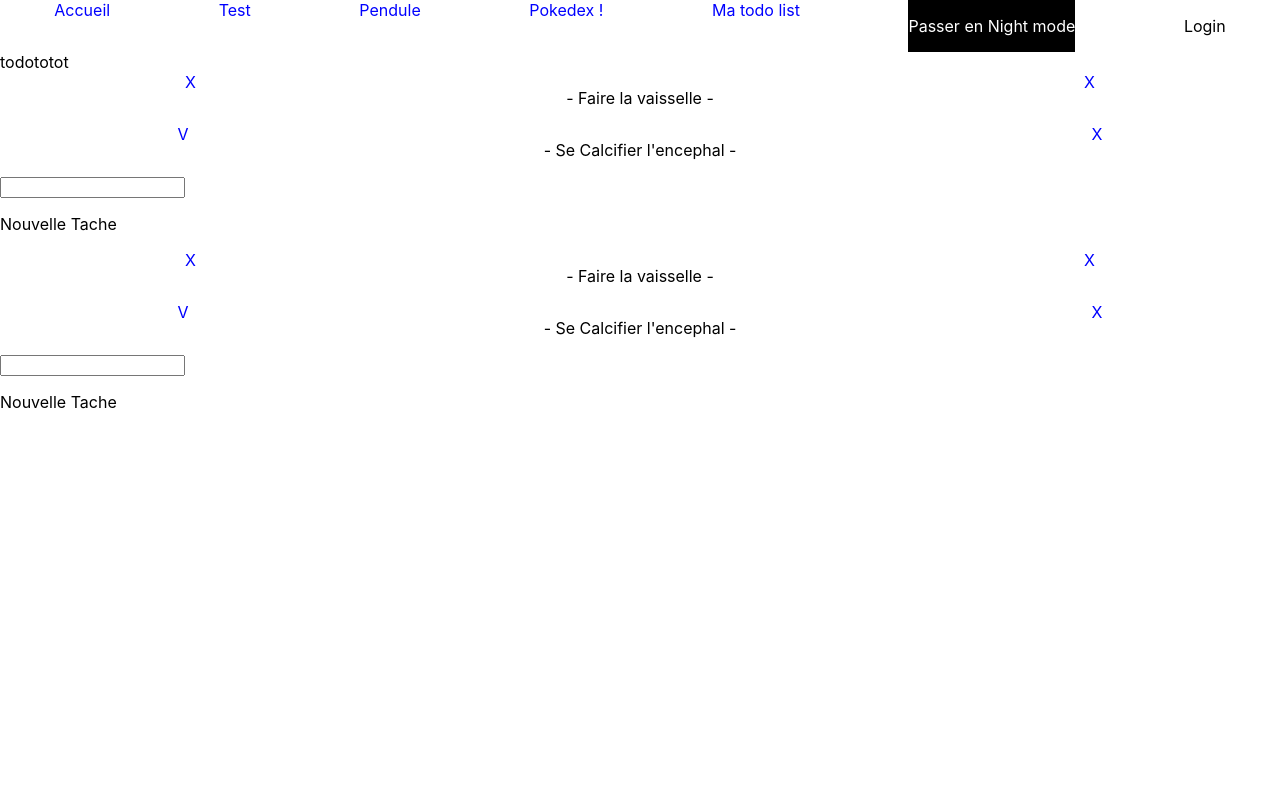
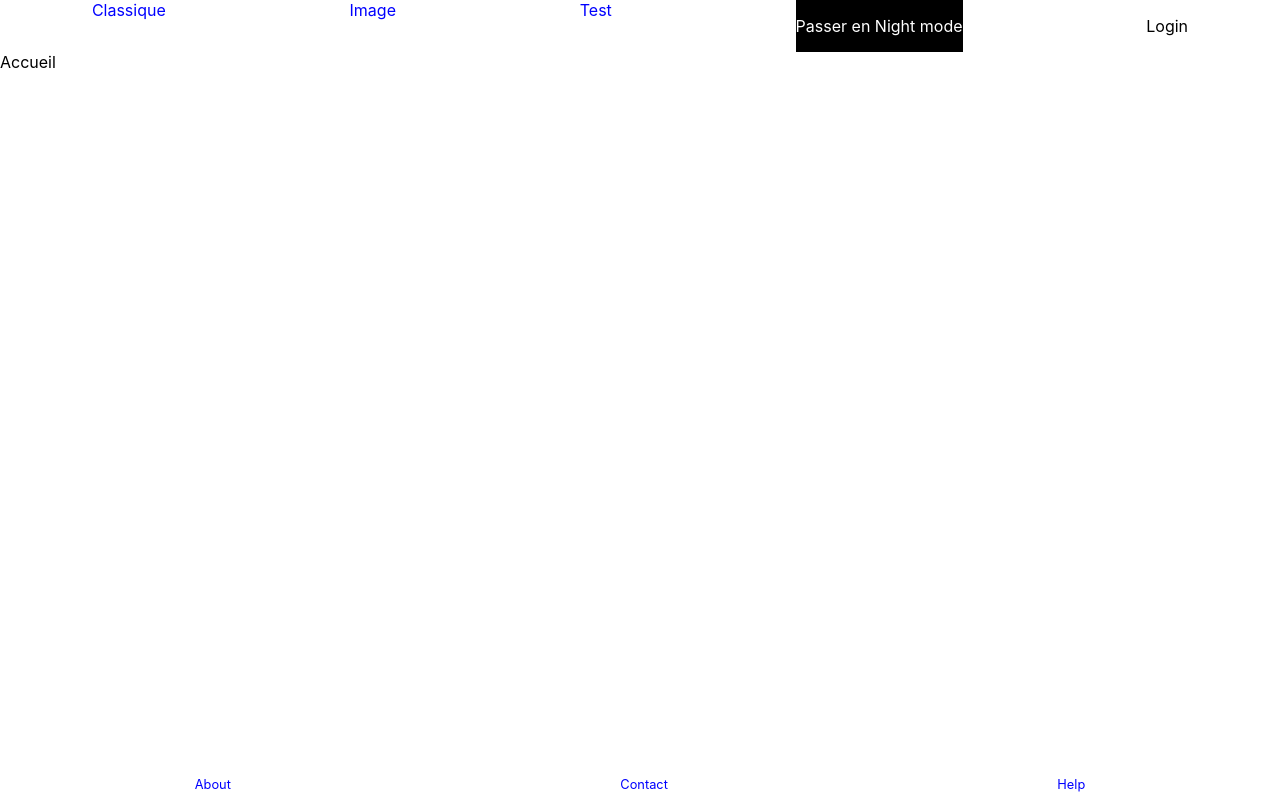
Before and after one commit to Nvmeless/roll2diceCours, a React (Create React App) app: page / in a window 1280 px wide. Built offline with nearby package versions, Linux system fonts and the light colour scheme.

Commit message:
mise en place des pages (wireframe) et atoms de base

```diff
--- a/package.json
+++ b/package.json
@@ -9,6 +9,8 @@
     "@testing-library/react": "^16.3.0",
     "@testing-library/user-event": "^13.5.0",
     "axios": "^1.9.0",
+    "eslint": "^8.57.1",
+    "prettier": "^3.5.3",
     "react": "^19.1.0",
     "react-dom": "^19.1.0",
     "react-redux": "^9.2.0",
--- a/src/App.js
+++ b/src/App.js
@@ -1,4 +1,3 @@
-import logo from "./logo.svg";
 import "./App.css";
 import {
   NightModeContext,
@@ -9,8 +8,8 @@ import { ThemeProvider } from "styled-components";
 import { useState, useContext, useEffect } from "react";
 import { Accueil, Clock, Test } from "./components/pages";
 import { Typography } from "./components/atoms";
-import Pokedex from "./components/pages/Pokedex";
-import Tasks from "./components/pages/Tasks";
+import About from "./components/pages/About";
+import Classique from "./components/pages/Classique";
 
 function App() {
   const nightTheme = {
@@ -19,7 +18,7 @@ function App() {
     },
     typography: {
       subTitle: "white",
-      link: "green",
+      link: "cyan",
     },
     container: {
       primary: "black",
@@ -45,54 +44,51 @@ function App() {
     window.matchMedia("(prefers-color-scheme: dark)").matches
   );
   let context = useContext(NightModeContext);
-  const [slug, setSlug] = useState("todo");
+  const [slug, setSlug] = useState("home");
   const [logged, setLogged] = useState(false);
 
   const getPageContent = () => {
     switch (slug) {
-      case "test":
-        return <Test></Test>;
-        break;
-      case "clock":
-        return <Clock></Clock>;
-        break;
-      case "pokedex":
-        return <Pokedex></Pokedex>;
-        break;
-      case "todo":
-        return <Tasks></Tasks>;
-        break;
       case "home":
-      default:
         return <Accueil></Accueil>;
-        break;
+      case "classique":
+        return <Classique></Classique>;
+      case "image":
+        return <img src="https://picsum.photos/200/300" alt="random" />;
+      case "about":
+        return <About></About>;
     }
   };
   const menu = [
     {
-      slug: "home",
-      text: "Accueil",
+      slug: "classique",
+      text: "Classique",
+    },
+    {
+      slug: "image",
+      text: "Image",
     },
     {
       slug: "test",
       text: "Test",
     },
+  ];
+  const sousMenu = [
     {
-      slug: "clock",
-      text: "Pendule",
+      slug: "about",
+      text: "About",
     },
     {
-      slug: "pokedex",
-      text: "Pokedex !",
+      slug: "contact",
+      text: "Contact",
     },
     {
-      slug: "todo",
-      text: "Ma todo list",
+      slug: "help",
+      text: "Help",
     },
   ];
 
   return (
-
     <ThemeProvider theme={nightMode ? nightTheme : dayTheme}>
       <NightModeProvider
         value={{
@@ -118,7 +114,7 @@ function App() {
           <Button.ToggleNight></Button.ToggleNight>
           {logged ? (
             <>
-              <Typography.Paragraph>Bonjour Michel, </Typography.Paragraph>
+              <Typography.Paragraph>Bonjour Michel</Typography.Paragraph>
               <Button.Default
                 callBack={() => {
                   setLogged(false);
@@ -137,8 +133,20 @@ function App() {
             </Button.Default>
           )}
         </Menu.Bar>
-        {slug}
-        {context}
+        <Menu.SousMenu>
+          {sousMenu.map((x, i) => {
+            return (
+              <Menu.Tab
+                key={i}
+                callBack={() => {
+                  setSlug(x.slug);
+                }}
+              >
+                {x.text}
+              </Menu.Tab>
+            );
+          })}
+        </Menu.SousMenu>
         {getPageContent()}
       </NightModeProvider>
     </ThemeProvider>
--- /dev/null
+++ b/src/components/atoms/Container/Explain.jsx
@@ -0,0 +1,19 @@
+import styled from "styled-components";
+
+const Explain = styled.div`
+  background-color: "white";
+  color: "black";
+  padding: 1rem;
+  border-radius: 0.5rem;
+  box-shadow: 0 4px 8px rgba(0, 0, 0, 0.1);
+  margin: 1rem 0;
+  font-size: 0.875rem;
+  line-height: 1.5;
+  font-family: "Arial", sans-serif;
+  text-align: left;
+  max-width: 600px;
+  width: 100%;
+  border: 1px solid #e0e0e0;
+`;
+
+export default Explain;
--- /dev/null
+++ b/src/components/atoms/Container/Footer.jsx
@@ -0,0 +1,15 @@
+import styled from "styled-components";
+
+const Footer = styled.footer`
+  padding: 0.5rem 0;
+  background-color: ${(props) => props.theme.container.primary};
+  color: ${(props) => props.theme.color};
+  font-size: 0.8rem;
+  position: absolute;
+  left: 50%;
+  transform: translateX(-50%);
+  bottom: 0;
+  z-index: 1;
+`;
+
+export default Footer;
--- a/src/components/atoms/Container/index.js
+++ b/src/components/atoms/Container/index.js
@@ -1,5 +1,7 @@
 import Base from "./Base";
 import Flex from "./Flex";
 import Padded from "./Padded";
+import Footer from "./Footer";
+import Explain from "./Explain";
 
-export { Base, Flex, Padded };
+export { Base, Flex, Padded, Footer, Explain };
--- /dev/null
+++ b/src/components/molecules/Menu/SousMenu.jsx
@@ -0,0 +1,12 @@
+import React from "react";
+import { Container } from "../../atoms";
+
+const SousMenu = ({ children }) => {
+  return (
+    <Container.Footer>
+      <Container.Flex>{children}</Container.Flex>
+    </Container.Footer>
+  );
+};
+
+export default SousMenu;
--- a/src/components/molecules/Menu/index.js
+++ b/src/components/molecules/Menu/index.js
@@ -1,4 +1,5 @@
 import Bar from "./Bar";
 import Tab from "./Tab";
+import SousMenu from "./SousMenu";
 
-export { Bar, Tab };
+export { Bar, Tab, SousMenu };
--- /dev/null
+++ b/src/components/pages/About.jsx
@@ -0,0 +1,15 @@
+import React from "react";
+import { Container, Typography } from "../atoms";
+
+const About = () => {
+  return (
+    <Container.Flex>
+      <Container.Base>
+        <Typography.Title>About</Typography.Title>
+        <Typography.Paragraph>This is the about page.</Typography.Paragraph>
+      </Container.Base>
+    </Container.Flex>
+  );
+};
+
+export default About;
--- /dev/null
+++ b/src/components/pages/Classique.jsx
@@ -0,0 +1,17 @@
+import React from "react";
+import { Container, Typography } from "../atoms";
+
+const Classique = () => {
+  return (
+    <Container.Flex>
+      <Container.Explain>
+        <Typography.Title>Classique</Typography.Title>
+        <Typography.Paragraph>
+          Dans le mode classique, touver le personnage SNK du jour.
+        </Typography.Paragraph>
+      </Container.Explain>
+    </Container.Flex>
+  );
+};
+
+export default Classique;
--- a/src/components/pages/index.js
+++ b/src/components/pages/index.js
@@ -1,5 +1,6 @@
 import Accueil from "./Accueil";
 import Clock from "./Clock";
 import Test from "./Test";
+import About from "./About";
 
 export { Accueil, Clock, Test };
```
Also changed, not shown: 1 other file (tests, documents, lock files or other folders).
